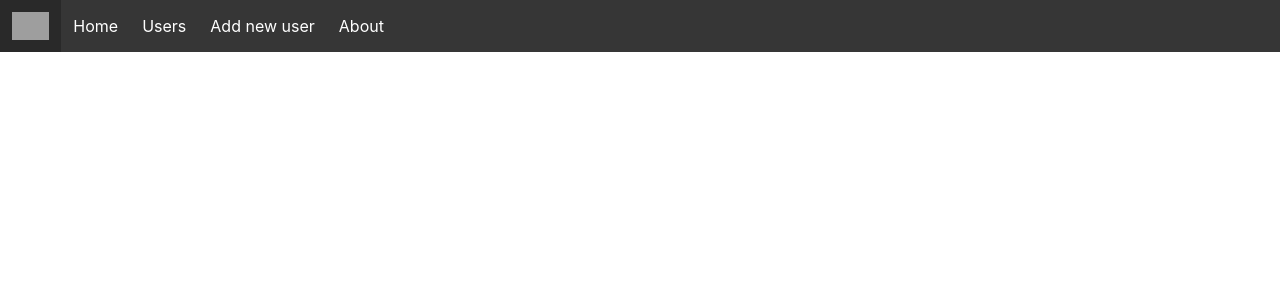
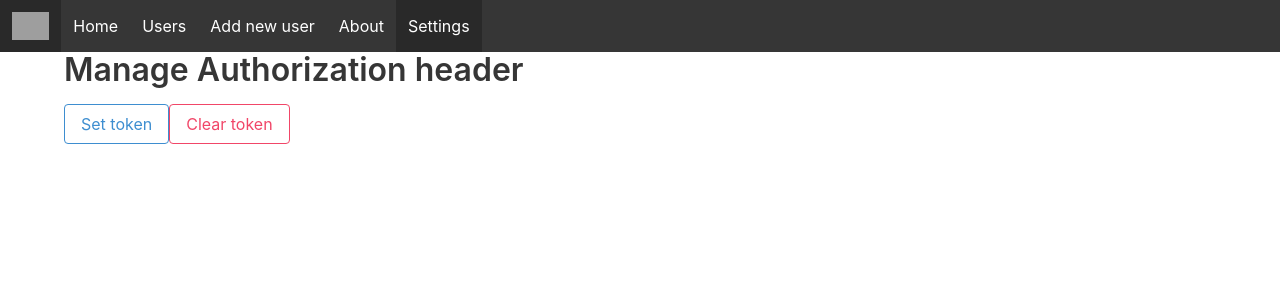
Before and after one commit to 4doge/learn-vue-project, a Vue app: page /settings in a window 1280 px wide. Shown: the top 300 px of the page. Built offline with nearby package versions, Linux system fonts and the light colour scheme; grey boxes are pictures that could not be loaded; what v-copy, v-tooltip would draw is missing.

Commit message:
add page for manage localStorage item 'token', add guard to /users route

```diff
--- a/src/App.vue
+++ b/src/App.vue
@@ -29,6 +29,10 @@
             to="/about"
             class="navbar-item"
             exact-active-class="is-active">About</router-link>
+          <router-link
+            to="/settings"
+            class="navbar-item"
+            exact-active-class="is-active">Settings</router-link>
         </div>
       </div>
     </nav>
--- /dev/null
+++ b/src/pages/Settings.vue
@@ -0,0 +1,27 @@
+<template>
+  <div>
+    <h1>Manage Authorization header</h1>
+    <button
+      class="button is-outlined is-info"
+      type="button"
+      @click="setToken">Set token</button>
+    <button
+      class="button is-outlined is-danger"
+      type="button"
+      @click="clearToken">Clear token</button>
+  </div>
+</template>
+
+<script>
+export default {
+  name: 'Settings',
+  methods: {
+    setToken() {
+      localStorage.setItem('token', 'JWT abc123');
+    },
+    clearToken() {
+      localStorage.removeItem('token');
+    }
+  }
+};
+</script>
--- a/src/router.js
+++ b/src/router.js
@@ -4,6 +4,7 @@ import NProgress from 'nprogress';
 import Home from './pages/Home.vue';
 import About from './pages/About.vue';
 import Users from './pages/Users.vue';
+import Settings from './pages/Settings.vue';
 import EditUser from './components/EditUser.vue';
 import AddUser from './components/AddUser.vue';
 
@@ -25,7 +26,16 @@ const router = new Router({
     {
       path: '/users',
       name: 'users',
-      component: Users
+      component: Users,
+      beforeEnter: (to, from, next) => {
+        if (localStorage.getItem('token')) {
+          next();
+        } else {
+          router.push({
+            name: 'settings'
+          });
+        }
+      }
     },
     {
       path: '/users/new',
@@ -36,6 +46,11 @@ const router = new Router({
       path: '/users/:id',
       name: 'editUser',
       component: EditUser
+    },
+    {
+      path: '/settings',
+      name: 'settings',
+      component: Settings
     }
   ]
 });
--- a/src/utils/http.js
+++ b/src/utils/http.js
@@ -3,7 +3,10 @@ import NProgress from 'nprogress';
 import { apiHost } from '@/config.js';
 
 const http = axios.create({
-  baseURL: apiHost
+  baseURL: apiHost,
+  headers: {
+    Authorization: localStorage.getItem('token')
+  }
 });
 
 http.interceptors.request.use(config => {
```
